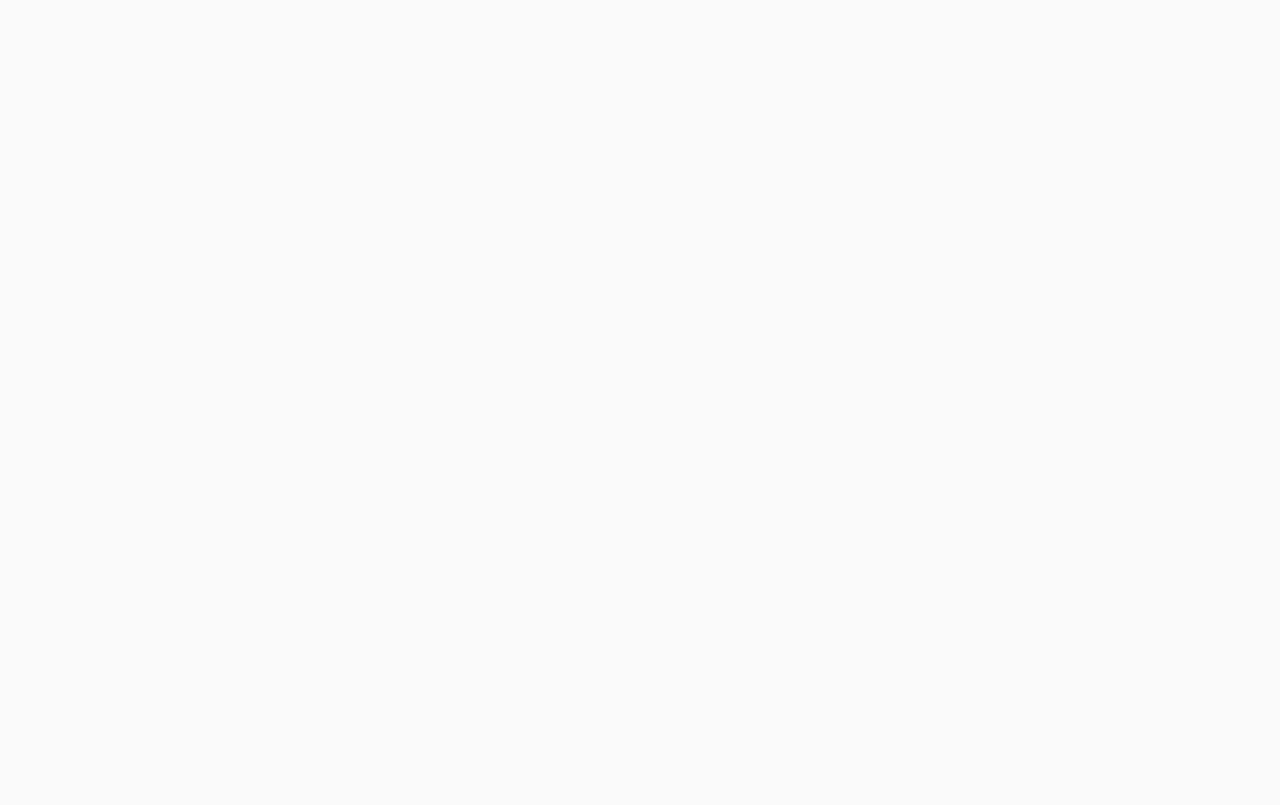
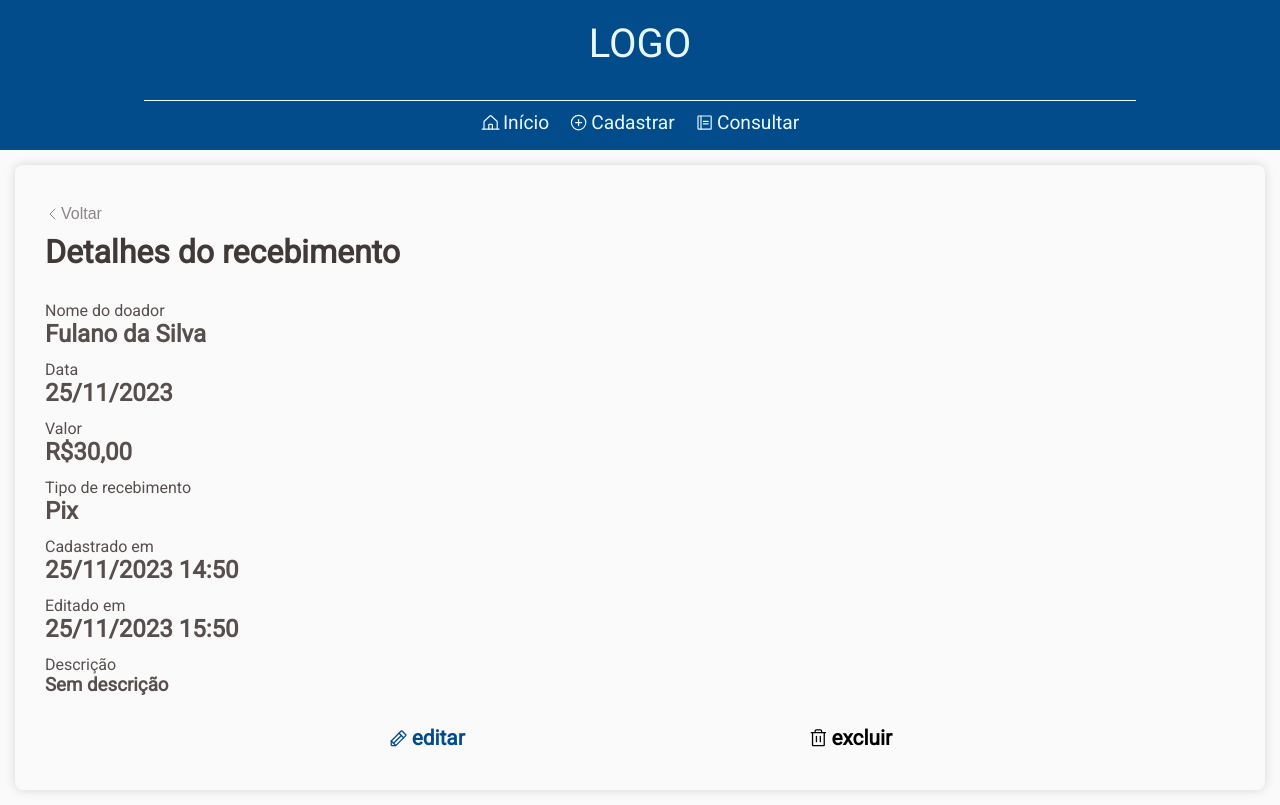
Before and after one commit to PedroSchinke/Controle-de-Pagamentos, a React (Vite) app: page /detalhes in a window 1280 px wide. Before the commit this address had no page. Built offline with nearby package versions, Linux system fonts and the light colour scheme; the HTML template or start-up script is replaced by a standard one.

Commit message:
created detailed item page

```diff
--- /dev/null
+++ b/src/pages/detailed item page/DetailedItemPage.tsx
@@ -0,0 +1,66 @@
+import { CaretLeft, Pencil, Trash } from 'phosphor-react'
+import {
+  DeleteItemButton,
+  DetailedItemContainer,
+  DetailedItemInfos,
+  DetailedItemLayout,
+  ItemOptionButtons,
+  UpdateItemButton,
+} from './styles'
+import { NavLink } from 'react-router-dom'
+
+export function DetailedItemPage() {
+  return (
+    <DetailedItemLayout>
+      <DetailedItemContainer>
+        <NavLink to="/consultar">
+          <button className="back_button">
+            <CaretLeft />
+            Voltar
+          </button>
+        </NavLink>
+        <h1>Detalhes do recebimento</h1>
+        <DetailedItemInfos>
+          <div>
+            <span>Nome do doador</span>
+            <h2>Fulano da Silva</h2>
+          </div>
+          <div>
+            <span>Data</span>
+            <h2>25/11/2023</h2>
+          </div>
+          <div>
+            <span>Valor</span>
+            <h2>R$30,00</h2>
+          </div>
+          <div>
+            <span>Tipo de recebimento</span>
+            <h2>Pix</h2>
+          </div>
+          <div>
+            <span>Cadastrado em</span>
+            <h2>25/11/2023 14:50</h2>
+          </div>
+          <div>
+            <span>Editado em</span>
+            <h2>25/11/2023 15:50</h2>
+          </div>
+          <div>
+            <span>Descrição</span>
+            <h3>Sem descrição</h3>
+          </div>
+        </DetailedItemInfos>
+        <ItemOptionButtons>
+          <UpdateItemButton>
+            <Pencil />
+            editar
+          </UpdateItemButton>
+          <DeleteItemButton>
+            <Trash />
+            excluir
+          </DeleteItemButton>
+        </ItemOptionButtons>
+      </DetailedItemContainer>
+    </DetailedItemLayout>
+  )
+}
--- /dev/null
+++ b/src/pages/detailed item page/styles.ts
@@ -0,0 +1,86 @@
+import styled from 'styled-components'
+
+export const DetailedItemLayout = styled.div`
+  padding: 15px;
+  display: flex;
+  flex-direction: column;
+  align-items: center;
+`
+
+export const DetailedItemContainer = styled.div`
+  width: 100%;
+  display: flex;
+  flex-direction: column;
+  align-items: left;
+  gap: 30px;
+  padding: 40px 30px;
+  font-family: 'Roboto', sans-serif;
+  color: ${(props) => props.theme.base_text};
+  background-color: ${(props) => props.theme.background};
+  border-radius: 8px;
+  box-shadow: 0px 0px 10px ${(props) => props.theme.base_hover};
+
+  :last-child {
+    justify-content: space-evenly;
+  }
+
+  a {
+    width: 18%;
+    color: inherit;
+  }
+
+  .back_button {
+    display: flex;
+    align-items: center;
+    background-color: ${(props) => props.theme.background};
+    color: ${(props) => props.theme.base_label};
+    border: none;
+    cursor: pointer;
+
+    &:hover {
+      text-decoration: underline;
+    }
+  }
+
+  h1 {
+    margin-top: -20px;
+    font-size: 2rem;
+    color: ${(props) => props.theme.base_subtitle};
+  }
+`
+
+export const DetailedItemInfos = styled.div`
+  display: flex;
+  flex-direction: column;
+  gap: 12px;
+`
+
+export const ItemOptionButtons = styled.div`
+  width: 100%;
+  display: flex;
+  justify-content: space-evenly;
+`
+
+const BaseOptionButtons = styled.button`
+  display: flex;
+  align-items: center;
+  gap: 3px;
+  border: none;
+  background-color: ${(props) => props.theme.background};
+  font-family: 'Roboto', sans-serif;
+  font-size: 1.3rem;
+  font-weight: bold;
+  cursor: pointer;
+
+  &:hover {
+    text-decoration: underline;
+  }
+`
+
+export const UpdateItemButton = styled(BaseOptionButtons)`
+  color: ${(props) => props.theme.blue_dark};
+`
+
+export const DeleteItemButton = styled(BaseOptionButtons)`
+  color: ${(props) => props.theme.red};
+`
--- a/src/router.tsx
+++ b/src/router.tsx
@@ -3,6 +3,7 @@ import { DefaultLayout } from './layouts/defaultLayout'
 import { RegisterPage } from './pages/register page/RegisterPage'
 import { SearchPage } from './pages/search page/SearchPage'
 import { Dashboard } from './pages/dashboard/Dashboard'
+import { DetailedItemPage } from './pages/detailed item page/DetailedItemPage'
 
 export function Router() {
   return (
@@ -11,6 +12,7 @@ export function Router() {
         <Route path="/dashboard" element={<Dashboard />} />
         <Route path="/cadastrar" element={<RegisterPage />} />
         <Route path="/consultar" element={<SearchPage />} />
+        <Route path="/detalhes" element={<DetailedItemPage />} />
       </Route>
     </Routes>
   )
```
